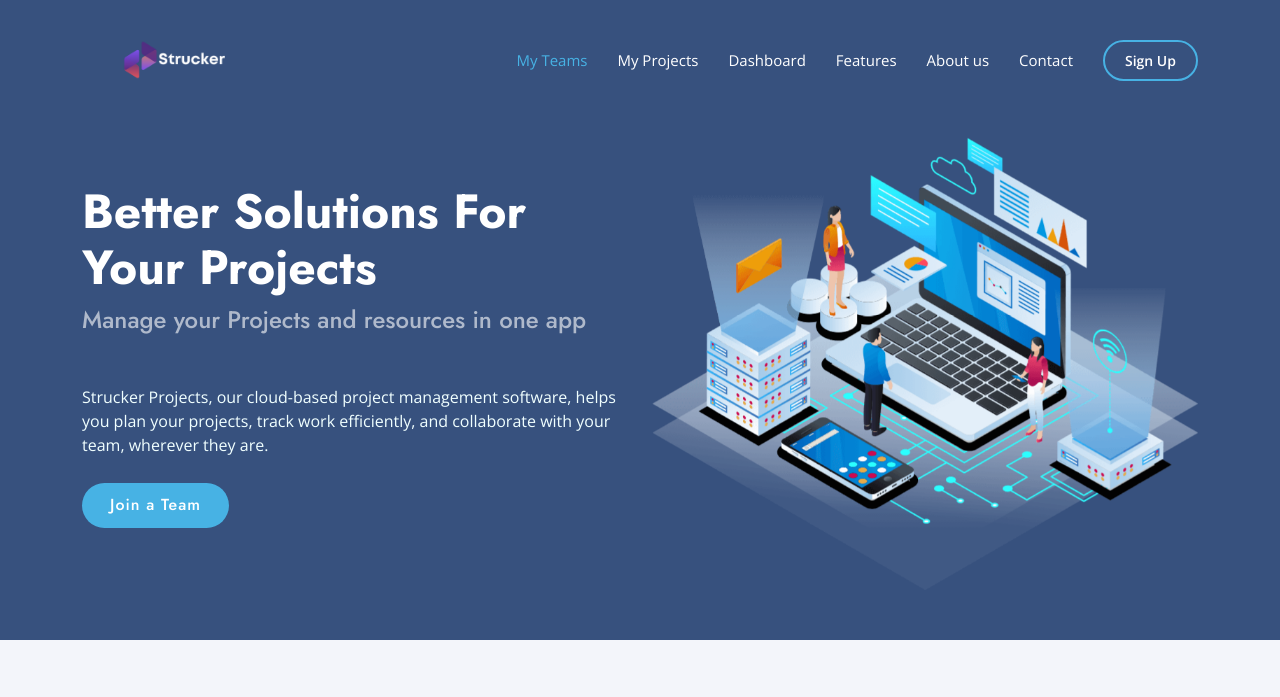
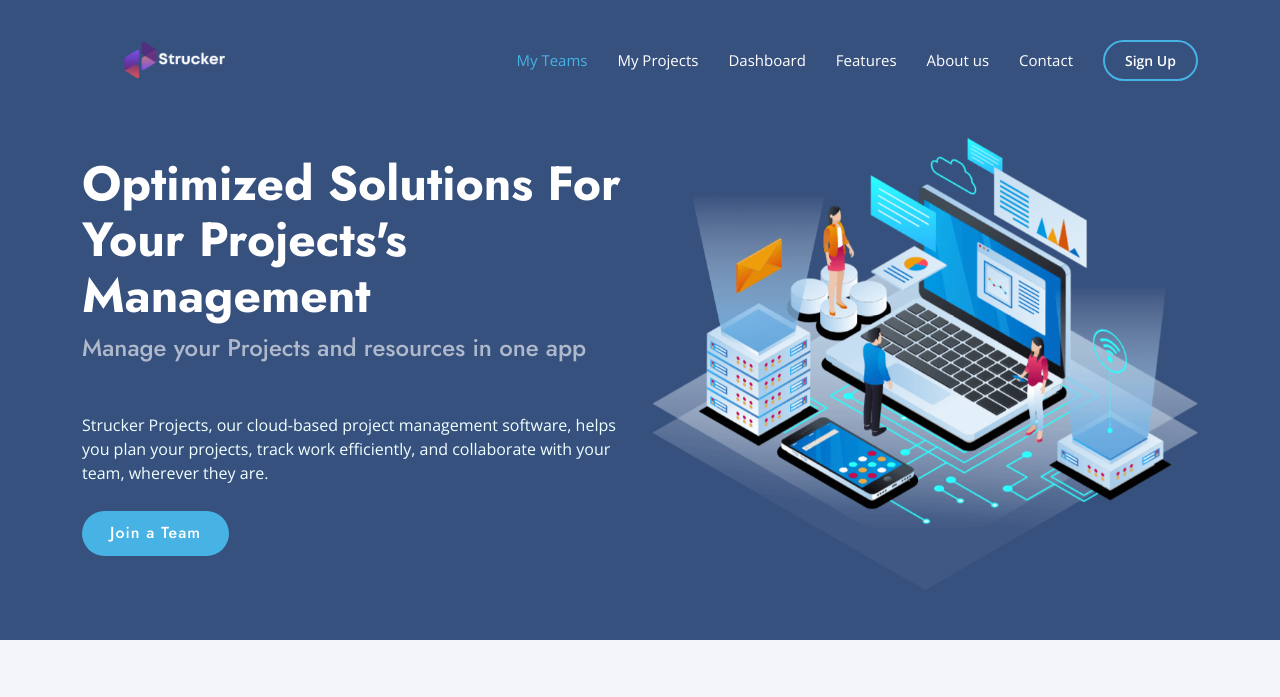
Before and after one commit to theyardmic/Strucker, a plain HTML site: page index.html in a window 1280 px wide. Shown: the top 697 px of the page. Drawn offline with nearby package versions, Linux system fonts and the light colour scheme.

Commit message:
Update index.html

```diff
--- a/index.html
+++ b/index.html
@@ -55,7 +55,7 @@
 		<div class="container">
 			<div class="row">
 				<div class="col-lg-6 d-flex flex-column justify-content-center pt-4 pt-lg-0 order-2 order-lg-1" data-aos="fade-up" data-aos-delay="200">
-					<h1>Better Solutions For Your Projects</h1>
+					<h1>Optimized Solutions For Your Projects's Management</h1>
 					<h2>Manage your Projects and resources in one app</h2>
 					<p class="hero-text">Strucker Projects, our cloud-based project management software, helps you plan your projects, track work efficiently, and collaborate with your team, wherever they are.</p>
 					<div class="d-flex justify-content-center justify-content-lg-start">
```
